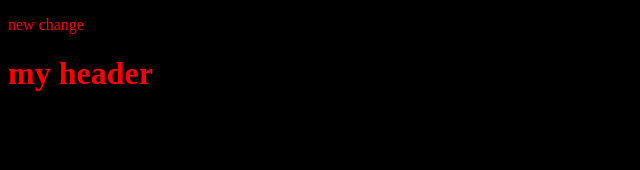
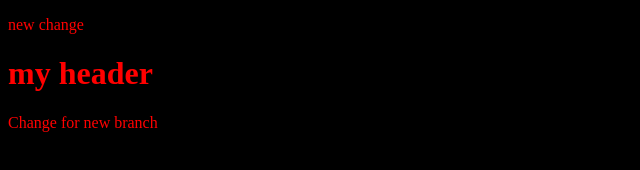
Before and after one commit to MicheleMarson/MicheleMarson.github.io, a plain HTML site: page index.html in a window 1280 px wide. Shown: the whole page, without its empty margins (0-640 px from the left). Drawn offline with Linux system fonts and the light colour scheme.

Commit message:
Added new changes

```diff
--- a/index.html
+++ b/index.html
@@ -10,5 +10,6 @@
 <body>
   <p>new change</p>
   <h1>my header</h1>
+  <p>Change for new branch</p>
 </body>
 </html>
```
